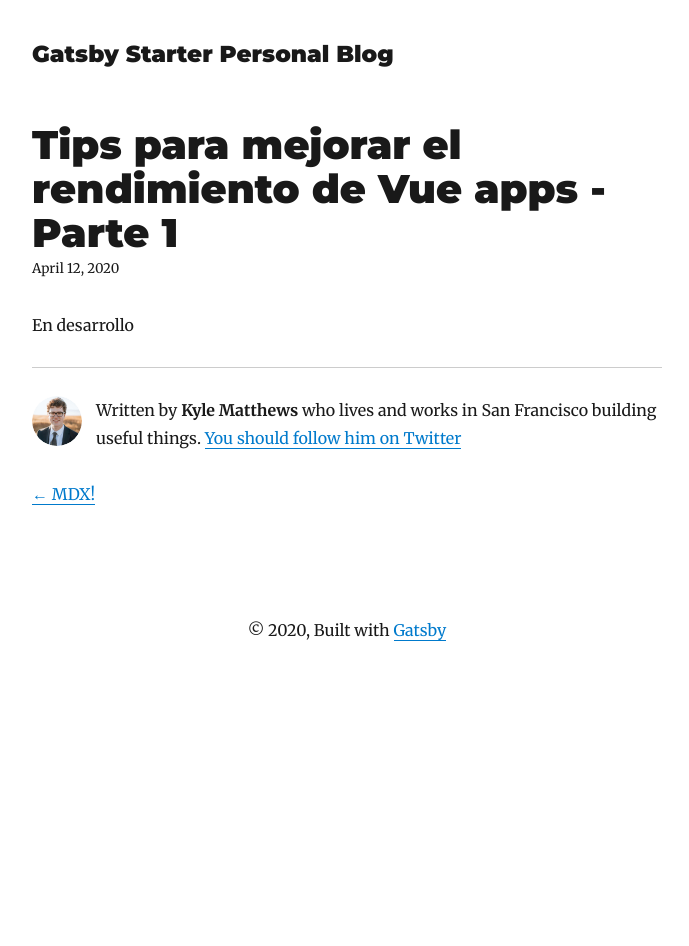
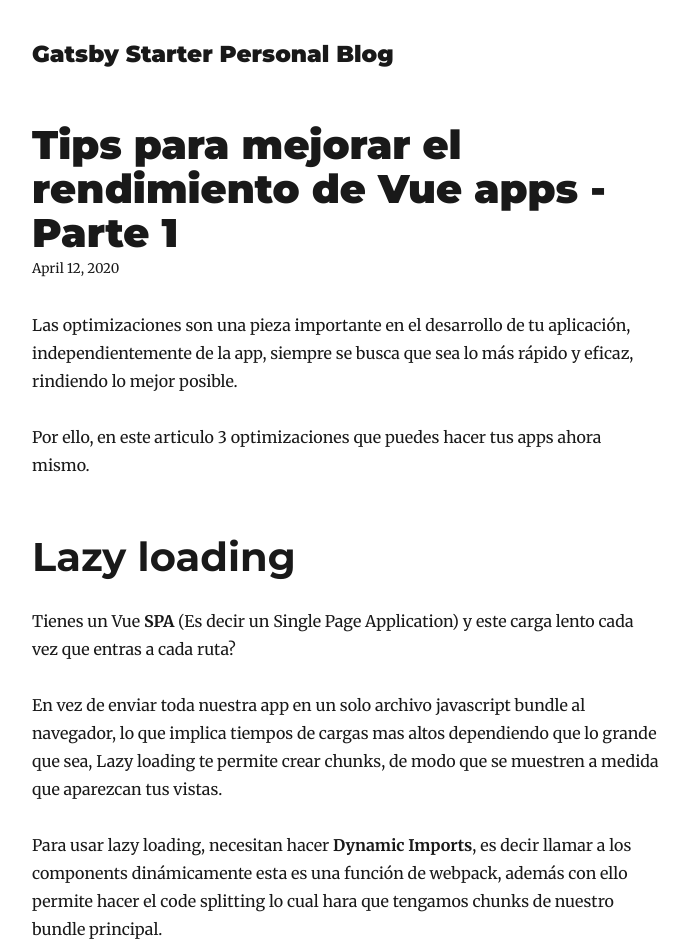
Before and after one commit to AngelRodRo/my-blog, a Gatsby site: page /blog/tips-para-mejorar-el-rendimiento-de-vue-apps-parte-1/ in a window 1280 px wide. Shown: the top 946 px of the page, without its empty margins (293-982 px from the left). Before the commit the page ends 800 px from the top, so only its background shows below. Built offline with nearby package versions, Linux system fonts and the light colour scheme; Gatsby itself is replaced by a stand-in of ours; some packages are replaced by stand-ins of ours.

Commit message:
Update Blog “tips-para-mejorar-el-rendimiento-de-vue-apps-parte-1”

```diff
--- a/content/blog/tips-para-mejorar-el-rendimiento-de-vue-apps-parte-1.md
+++ b/content/blog/tips-para-mejorar-el-rendimiento-de-vue-apps-parte-1.md
@@ -3,7 +3,17 @@ path: vue-perfomance-tips-part-1
 date: 2020-04-12T22:28:40.539Z
 title: Tips para mejorar el rendimiento de Vue apps - Parte 1
 description: >-
-  Te mostrare 3 tips interesantes acerca de como mejorar el rendimiento de tu
-  app usando Vue
+  Les mostraremos 3 tips interesantes acerca de como mejorar el rendimiento de
+  tu app usando Vue
 ---
-En desarrollo
+Las optimizaciones son una pieza importante en el desarrollo de tu aplicación, independientemente de la app, siempre se busca que sea lo más rápido y eficaz, rindiendo lo mejor posible.
+
+Por ello, en este articulo 3 optimizaciones que puedes hacer tus apps ahora mismo.
+
+# **Lazy loading**
+
+Tienes un Vue **SPA** (Es decir un Single Page Application) y este carga lento cada vez que entras a cada ruta?
+
+En vez de enviar toda nuestra app en un solo archivo javascript bundle al navegador, lo que implica tiempos de cargas mas altos dependiendo que lo grande que sea, Lazy loading te permite crear chunks, de modo que se muestren a medida que aparezcan tus vistas.
+
+Para usar lazy loading, necesitan hacer **Dynamic Imports**, es decir llamar a los components dinámicamente esta es una función de webpack, además con ello permite hacer el code splitting lo cual hara que tengamos chunks de nuestro bundle principal.
```
